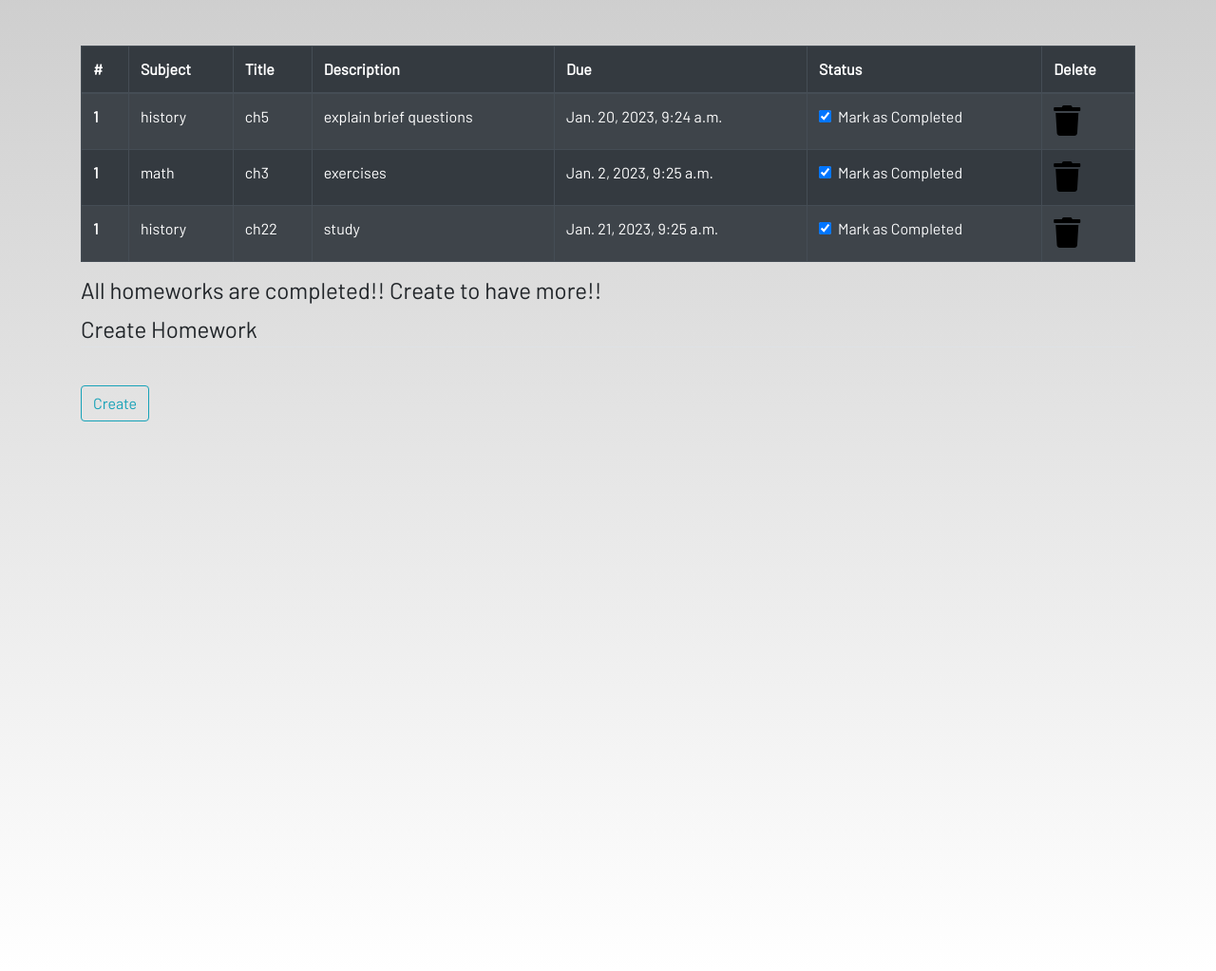
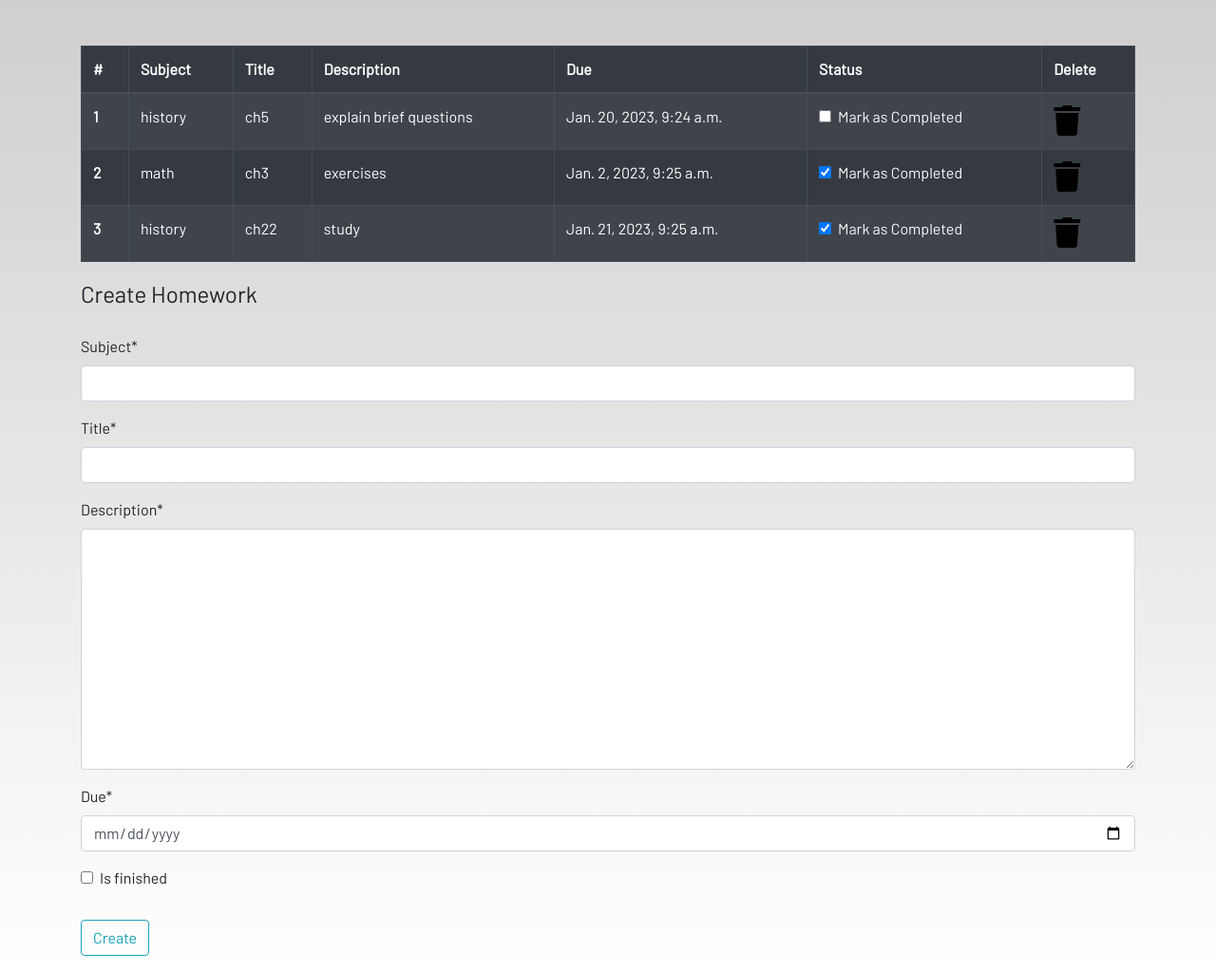
Before and after one commit to Akhmadjon1/Study-Bud, a Django app: page /homework in a window 1280 px wide. Shown: the part 56-1079 px from the top of the page at 95% size. Run offline with Django 3.2, Linux system fonts and the light colour scheme; a user stored in the database is signed in; data comes from the database, SQL or seed files in the repository; both versions use the stored data as it was after the commit; some libraries are stand-ins or nearby versions; some web fonts are replaced.

Commit message:
work on homework section

```diff
--- a/dashboard/forms.py
+++ b/dashboard/forms.py
@@ -5,3 +5,12 @@
     class Meta:
         model = Notes
         fields = ['title','description']
+
+
+class DateInput(forms.DateInput):
+    input_type = 'date';
+class HomeworkForm(forms.ModelForm):
+    class Meta:
+        model = Homework
+        widgets = {'due':DateInput()}
+        fields = ['subject','title','description','due','is_finished']
--- a/dashboard/templates/dashboard/homework.html
+++ b/dashboard/templates/dashboard/homework.html
@@ -1,8 +1,10 @@
 {% extends 'dashboard/base.html' %}
 {% load static %}
+{% load crispy_forms_tags %}
 {% block content %}
 
 <div class="container">
+    {% if not homework_done %}
     <table class="table table-striped table-bordered table-hover table-dark">
         <thead>
             <tr>
@@ -18,16 +20,20 @@
         <tbody>
             {% for homework in homeworks %}
             <tr>
-                <th scope="row">1</th>
+                <th scope="row">{{forloop.counter}}</th>
                 <td>{{homework.subject}}</td>
                 <td>{{homework.title}}</td>
                 <td>{{homework.description}}</td>
                 <td>{{homework.due}}</td>
 
                 <td>
-                    <a href="#">
+                    <a href="{% url 'update-homework' homework.id %}">
                         <div class="form-check">
-                            <input class="form-check-input" type="checkbox" value="" checked id="1">
+                            {% if homework.is_finished == True%}
+                            <input class="form-check-input" type="checkbox" value="" checked>
+                            {% else %}
+                            <input class="form-check-input" type="checkbox" value="">
+                            {% endif %}
                             <label class="form-check-label text-light" for="flexCheckDefault">
                                 Mark as Completed
                             </label>
@@ -39,12 +45,16 @@
             {% endfor %}
         </tbody>
     </table>
+    {% else %}
     <h4>All homeworks are completed!! Create to have more!!</h4>
+    {% endif %}
 </div>
 <div class=" container">
     <form method="POST">
+        {% csrf_token %}
         <fieldset class="form-group">
             <legend class="border-bottom mb-4">Create Homework</legend>
+            {{form|crispy}}
         </fieldset>
         <div class="form-group">
             <button href="" class="btn btn-outline-info" type="submit">
--- a/dashboard/urls.py
+++ b/dashboard/urls.py
@@ -2,11 +2,12 @@
 from . import views
 
 urlpatterns = [
-    path('',views.home,name="home"),
-    path('notes',views.notes,name="notes"),
-    path('delete_note/<int:pk>',views.delete_note,name="delete-note"),
-    path('notes_detail/<int:pk>',views.NotesDetailView.as_view(),name="notes-detail"),
+  path('',views.home,name="home"),
+  path('notes',views.notes,name="notes"),
+  path('delete_note/<int:pk>',views.delete_note,name="delete-note"),
+  path('notes_detail/<int:pk>',views.NotesDetailView.as_view(),name="notes-detail"),
 
-      path('homework',views.homework,name="homework"),
+  path('homework',views.homework,name="homework"),
+  path('update_homework/<int:pk>',views.update_homework,name="update-homework"),
 
 ]
--- a/dashboard/views.py
+++ b/dashboard/views.py
@@ -30,6 +30,50 @@
 
 
 def homework(request):
+    if request.method == "POST":
+        form = HomeworkForm(request.POST)
+        if form.is_valid():
+            try:
+                finished = request.POST['is_finished']
+                if finished == 'on':
+                    finished = True
+                else:
+                    finished = False
+            except:
+                finished = False
+            homeworks = Homework(
+                user = request.user,
+                subject = request.POST['subject'],
+                title = request.POST['title'],
+                description = request.POST['description'],
+                due = request.POST['due'],
+                is_finished = finished
+            )
+            homeworks.save()
+            messages.success(request,f"Homework Added from {request.user.username}!!")
+    else:
+            form = HomeworkForm()
+    form = HomeworkForm()
     homework = Homework.objects.filter(user=request.user)
-    context = {'homeworks':homework}
+    if len(homework) == 0:
+        homework_done = True
+    else:
+        homework_done = False
+
+    context = {
+        'homeworks':homework,
+        'homeworks_done':homework_done,
+        'form':form
+        }
+
     return render(request, 'dashboard/homework.html',context)
+
+
+def update_homework(request,pk=None):
+    homework = Homework.objects.get(id=pk)
+    if homework.is_finished == True:
+        homework.is_finished = False
+    else:
+        homework.is_finished = True
+    homework.save()
+    return redirect("homework")
```
Also changed, not shown: db.sqlite3.
